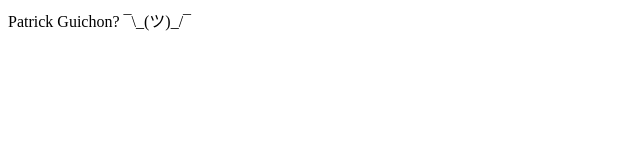
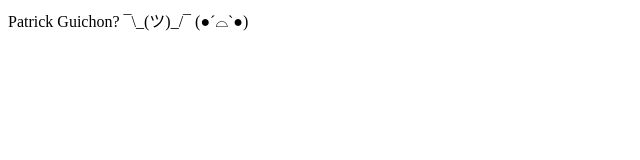
Before and after one commit to JustArmaan/week-1-qoddi-project-files, a website: page index.html in a window 1280 px wide. Shown: the full height of the page, 0-640 px from the left. Drawn offline with Linux system fonts and the light colour scheme.

Commit message:
COMP2350

```diff
--- a/index.html
+++ b/index.html
@@ -5,7 +5,7 @@
 	</head>
 	<html>
 		<div>
-			Patrick Guichon? ¯\_(ツ)_/¯
+			Patrick Guichon? ¯\_(ツ)_/¯  (●´⌓`●)
 		</div>
 	</html>
 </html>
```
